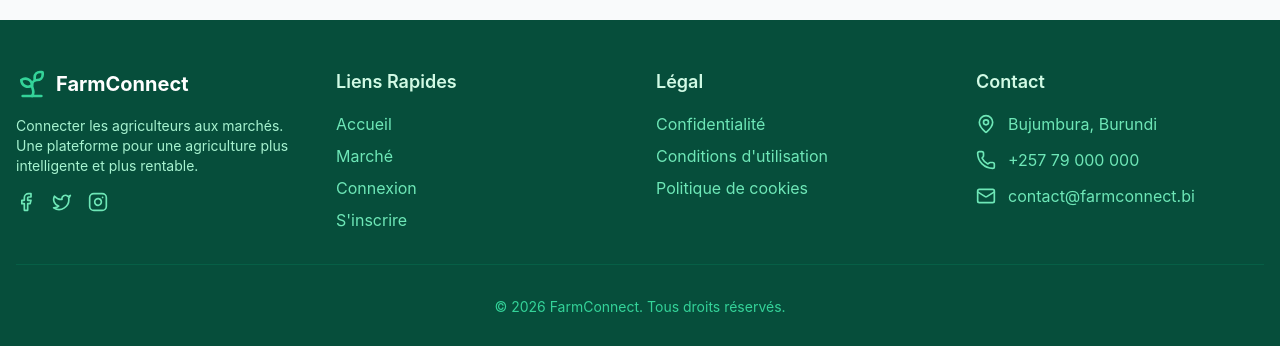
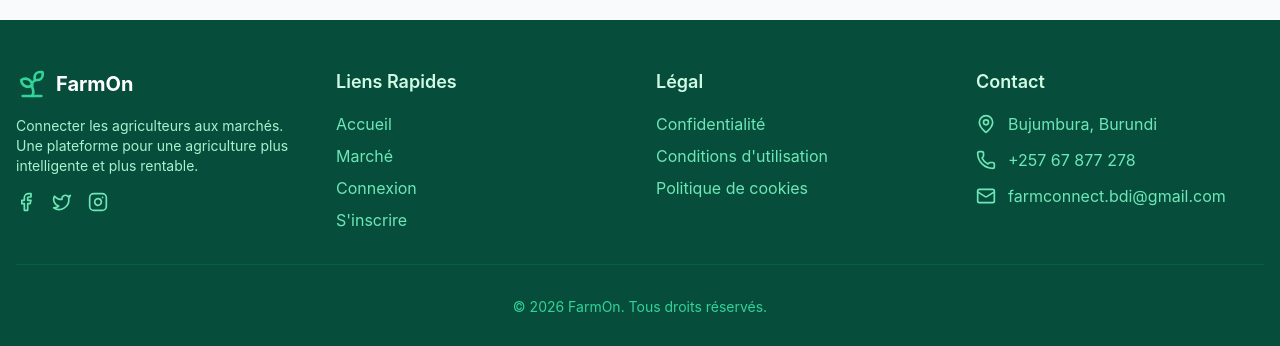
Before and after one commit to Mnsabiye/FarmOn, a Vue app in the folder frontend/: page / in a window 1280 px wide. Shown: the part 2997-3343 px from the top of the page. Built offline with nearby package versions, Linux system fonts and the light colour scheme; no server answers.

Commit message:
chore: Update footer contact info and brand name

```diff
--- a/frontend/src/App.vue
+++ b/frontend/src/App.vue
@@ -22,7 +22,7 @@ import { Sprout, Mail, Phone, MapPin, Facebook, Twitter, Instagram } from 'lucid
           <div>
             <div class="flex items-center space-x-2 mb-4">
               <Sprout class="w-8 h-8 text-primary-400" />
-              <span class="text-xl font-bold">FarmConnect</span>
+              <span class="text-xl font-bold">FarmOn</span>
             </div>
             <p class="text-primary-200 text-sm mb-4">
               Connecter les agriculteurs aux marchés. Une plateforme pour une agriculture plus intelligente et plus rentable.
@@ -65,18 +65,18 @@ import { Sprout, Mail, Phone, MapPin, Facebook, Twitter, Instagram } from 'lucid
               </li>
               <li class="flex items-center space-x-3 text-primary-300">
                 <Phone class="w-5 h-5 flex-shrink-0" />
-                <span>+257 79 000 000</span>
+                <span>+257 67 877 278</span>
               </li>
               <li class="flex items-center space-x-3 text-primary-300">
                 <Mail class="w-5 h-5 flex-shrink-0" />
-                <span>contact@farmconnect.bi</span>
+                <span>farmconnect.bdi@gmail.com</span>
               </li>
             </ul>
           </div>
         </div>
 
         <div class="border-t border-primary-800 pt-8 text-center text-primary-400 text-sm">
-          <p>&copy; {{ new Date().getFullYear() }} FarmConnect. Tous droits réservés.</p>
+          <p>&copy; {{ new Date().getFullYear() }} FarmOn. Tous droits réservés.</p>
         </div>
       </div>
     </footer>
```
